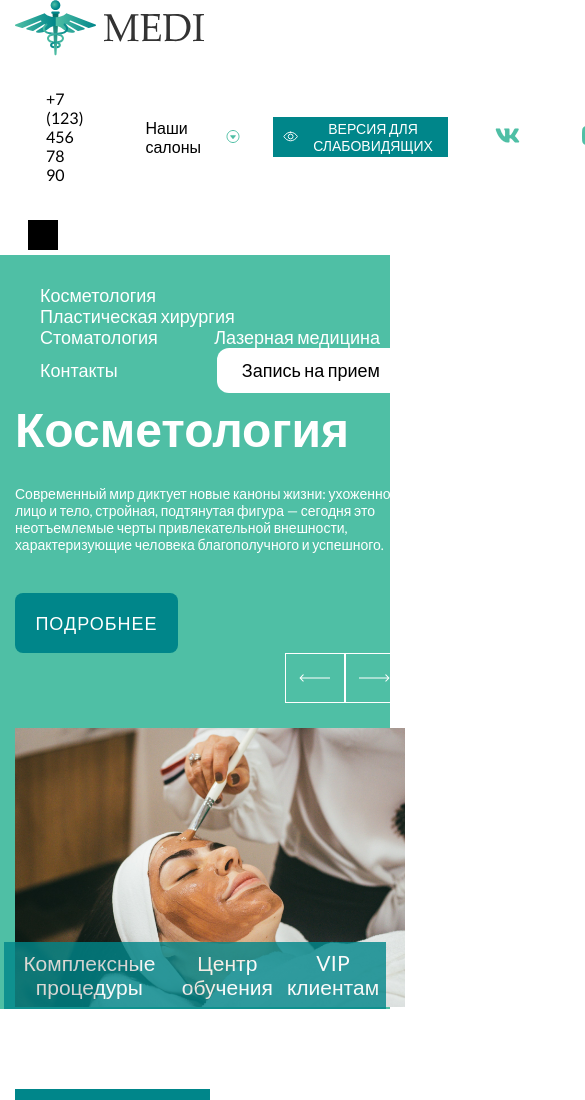
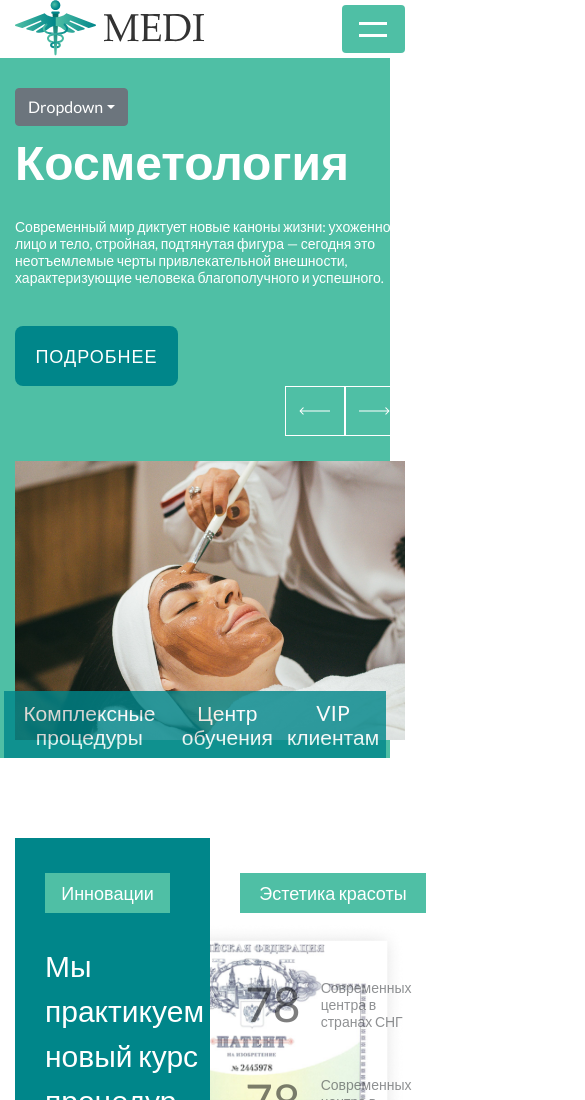
Before and after one commit to DmitryMass/lendMedicineBstp, a website: page index.pug in a window 390 px wide. Shown: the top 1100 px of the page, 585 px wide, since content can reach past the window. Drawn offline with nearby package versions, Linux system fonts and the light colour scheme; files that its build step writes are made by us from their sources.

Commit message:
added burger n dropdown menu adaptive

```diff
--- a/index.pug
+++ b/index.pug
@@ -15,3 +15,4 @@
         script(type='module' src='https://unpkg.com/ionicons@5.5.2/dist/ionicons/ionicons.esm.js')
         script(nomodule='' src='https://unpkg.com/ionicons@5.5.2/dist/ionicons/ionicons.js')
         script(defer src="./js/main.js")
+        script(src="./js/bootstrap.js")
--- a/pugfile/header.pug
+++ b/pugfile/header.pug
@@ -39,6 +39,7 @@ header.header-main
         .header-menu
             button.navbar-toggler(type='button' data-bs-toggle='offcanvas' data-bs-target='#offcanvasNavbar' aria-controls='offcanvasNavbar')
                 span.navbar-toggler-icon
+                    //- ion-icon(name='eye-outline')
             #offcanvasNavbar.offcanvas.offcanvas-end(tabindex='-1' aria-labelledby='offcanvasNavbarLabel')
                 .offcanvas-header
                     h5#offcanvasNavbarLabel.offcanvas-title Offcanvas
--- a/pugfile/main.pug
+++ b/pugfile/main.pug
@@ -7,6 +7,14 @@ main.main-page
                         li.main-li
                             a.main-link(href=linkVar.link)=linkVar.title
                     button.main-button Запись на прием
+            .dropdown
+                button#dropdownMenu2.btn.btn-secondary.dropdown-toggle(type='button' data-bs-toggle='dropdown' aria-expanded='false')
+                    | Dropdown
+                ul.dropdown-menu(aria-labelledby='dropdownMenu2')
+                    each linkVar in linkItems
+                        li
+                            button.dropdown-item(type='button')
+                                a.dropdown-link(href=linkVar.link)=linkVar.title
             .main-block.flex-main
                 .slider-section
                     each sliderVar in sliders
--- a/styles/bootstrapNewClasses/_newclasses.scss
+++ b/styles/bootstrapNewClasses/_newclasses.scss
@@ -1,3 +1,47 @@
-.navbar-toggler-icon {
-  background-color: black;
+.header-menu {
+  display: none;
 }
+.navbar {
+  &-toggler {
+    background: $lightGreen;
+    &:focus {
+      box-shadow: none;
+    }
+  }
+  &-toggler-icon {
+    font-size: 25px;
+    display: flex;
+    justify-content: center;
+    align-items: center;
+    position: relative;
+    &::before {
+      content: "";
+      position: absolute;
+      width: 28px;
+      height: 3px;
+      background: $white;
+      transform: translateY(-6px);
+      transition: 0.5s;
+    }
+    &::after {
+      content: "";
+      position: absolute;
+      width: 28px;
+      height: 3px;
+      background: $white;
+      transform: translateY(6px);
+      transition: 0.5s;
+    }
+  }
+}
+.offcanvas {
+  &-end {
+    height: 250px;
+  }
+}
+
+///////////////// Main section
+
+.dropdown {
+  display: none;
+}
--- a/styles/main.scss
+++ b/styles/main.scss
@@ -100,7 +100,24 @@ body {
 }
 
 // Media
-
+@media screen and (max-width: 1220px) {
+  // header
+  .header {
+    &-menu {
+      display: block;
+    }
+    &-nav {
+      display: none;
+    }
+  }
+  // main
+  .main-navigation {
+    display: none;
+  }
+  .dropdown {
+    display: block;
+  }
+}
 // Var selectors
 
 .black {
```
Also changed, not shown: dist/css/main.css, dist/css/main.min.css, index.html, js/bootstrap.js (added).
